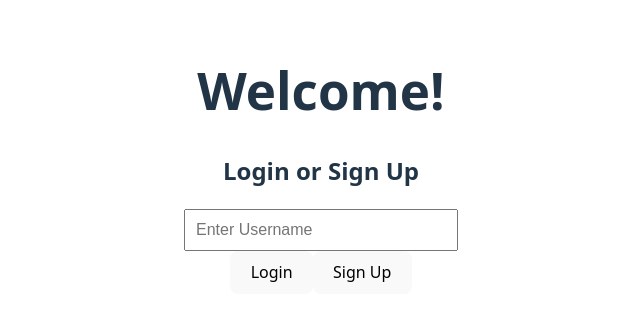
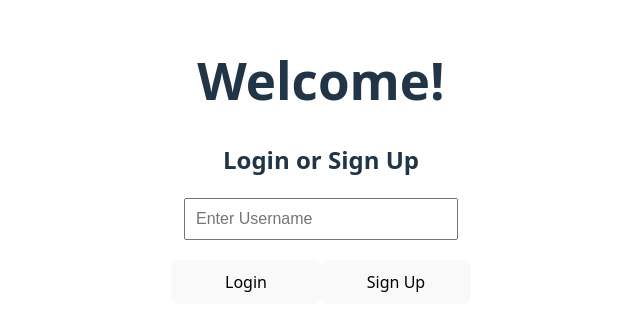
Before and after one commit to Pet-MatchMaker-2412/pet_matchmaker_fe, a React (Vite) app: page / in a window 1280 px wide. Shown: the part 239-570 px from the top of the page, without its empty margins (319-959 px from the left). Built offline with nearby package versions, Linux system fonts and the light colour scheme.

Commit message:
feat: css styling

```diff
--- a/src/components/LoginPage/LoginPage.css
+++ b/src/components/LoginPage/LoginPage.css
@@ -12,8 +12,8 @@
   font-size: 1rem;
 }
 
-.existing-user-login-button {
-  width: 250px;
+.login {
+  width: 150px;
   padding: 10px;
   font-size: 1rem;
   cursor: pointer;
@@ -22,14 +22,14 @@
   margin-top: 20px;
 }
 
-.existing-user-login-button:hover {
+.login:hover {
   background-color: #333;
   color: white;
   transition: background-color 0.3s ease;
 }
 
-.new-user-login-button {
-  width: 250px;
+.signup {
+  width: 150px;
   padding: 10px;
   font-size: 1rem;
   cursor: pointer;
@@ -38,17 +38,8 @@
   margin-top: 20px;
 }
 
-.existing-user1 {
-  margin-top: 26px;
+.signup:hover {
+  background-color: #333;
+  color: white;
+  transition: background-color 0.3s ease;
 }
-
-.existing-user2 {
-  margin-top: 20px;
-}
-
-.new-user1 {
-  margin-top: 80px;
-}
-.new-user2 {
-  margin-top: 26px;
-}
```
